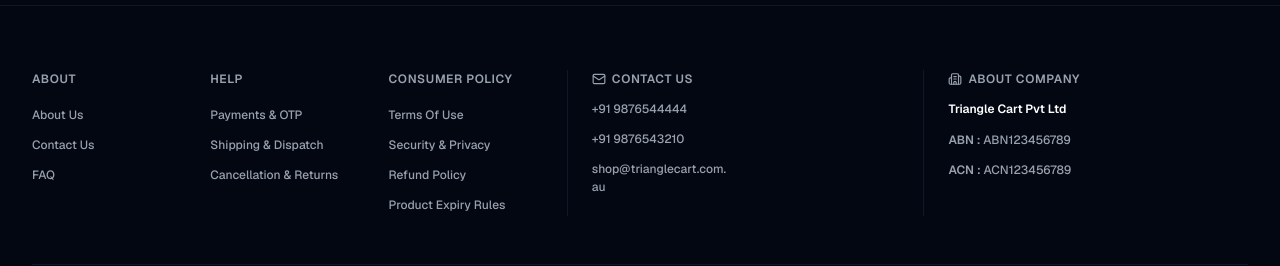
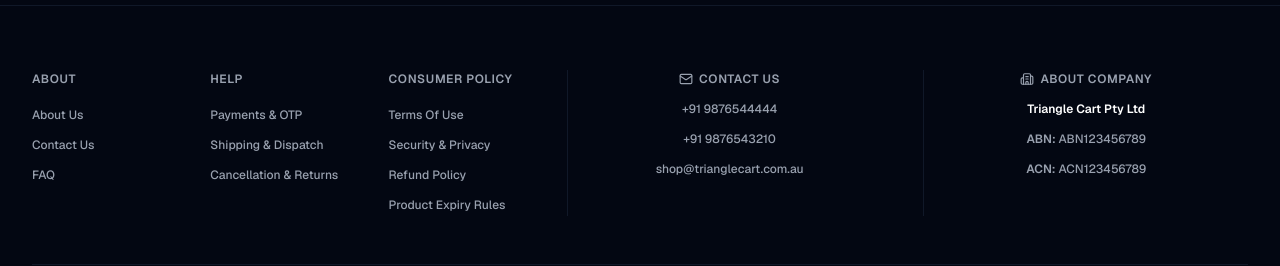
Before and after one commit to techsofttest/trianglecart-next, a Next.js app: page / in a window 1280 px wide. Shown: the part 1799-2065 px from the top of the page. Built offline with nearby package versions, Linux system fonts and the light colour scheme; no server answers.

Commit message:
Center align footer menus

```diff
--- a/components/global/Footer.tsx
+++ b/components/global/Footer.tsx
@@ -139,9 +139,9 @@ export default function Footer() {
 
 
                   {/* Contact Us Column */}
-<div className="col-span-2 grid grid-cols-1 md:grid-cols-2 gap-6 md:pl-6 md:border-l border-gray-900">
-    <div className="text-[12px] space-y-3">
-        <h3 className="text-[12px] font-semibold text-gray-400 tracking-wider uppercase flex items-center gap-1.5">
+<div className="col-span-2 flex justify-center md:border-l border-gray-900">
+    <div className="text-[12px] space-y-3 text-center">
+        <h3 className="text-[12px] font-semibold text-gray-400 tracking-wider uppercase flex items-center justify-center gap-1.5">
             <Mail className="w-3.5 h-3.5 text-gray-400" />
             Contact Us
         </h3>
@@ -169,29 +169,26 @@ export default function Footer() {
     </div>
 </div>
 
-
-                    {/* Divider for Registered Addresses (matches Flipkart design for vertical split layout) */}
-                    <div className="col-span-2 grid grid-cols-1 md:grid-cols-2 gap-6 md:pl-6 md:border-l border-gray-900">
-                        {/* Mail Us / Warehouse Column */}
-                        <div className="text-[12px] space-y-3">
-                            <h3 className="text-[12px] font-semibold text-gray-400 tracking-wider uppercase flex items-center gap-1.5">
-                                <Building2 className="w-3.5 h-3.5 text-gray-400" /> About Company
+{/* About Company Column */}
+<div className="col-span-2 flex justify-center md:border-l border-gray-900">
+    <div className="text-[12px] space-y-3 text-center">
+        <h3 className="text-[12px] font-semibold text-gray-400 tracking-wider uppercase flex items-center justify-center gap-1.5">
+            <Building2 className="w-3.5 h-3.5 text-gray-400" />
+            About Company
         </h3>
 
-                            <p className="text-gray-400 leading-relaxed font-semibold text-white">
-                                Triangle Cart Pvt Ltd
+        <p className="text-white font-semibold">
+            Triangle Cart Pty Ltd
         </p>
 
         <p className="text-gray-400 font-medium">
-                                <span className="font-semibold text-gray-400">ABN :</span> {Config.ABN_NUMBER}
+            <span className="font-semibold">ABN:</span> {Config.ABN_NUMBER}
         </p>
 
         <p className="text-gray-400 font-medium">
-                                <span className="font-semibold text-gray-400">ACN :</span> {Config.ACN_NUMBER}
+            <span className="font-semibold">ACN:</span> {Config.ACN_NUMBER}
         </p>
-
     </div>
-
 </div>
 
 
```
Lines whose indentation alone changed are shown as unchanged.
